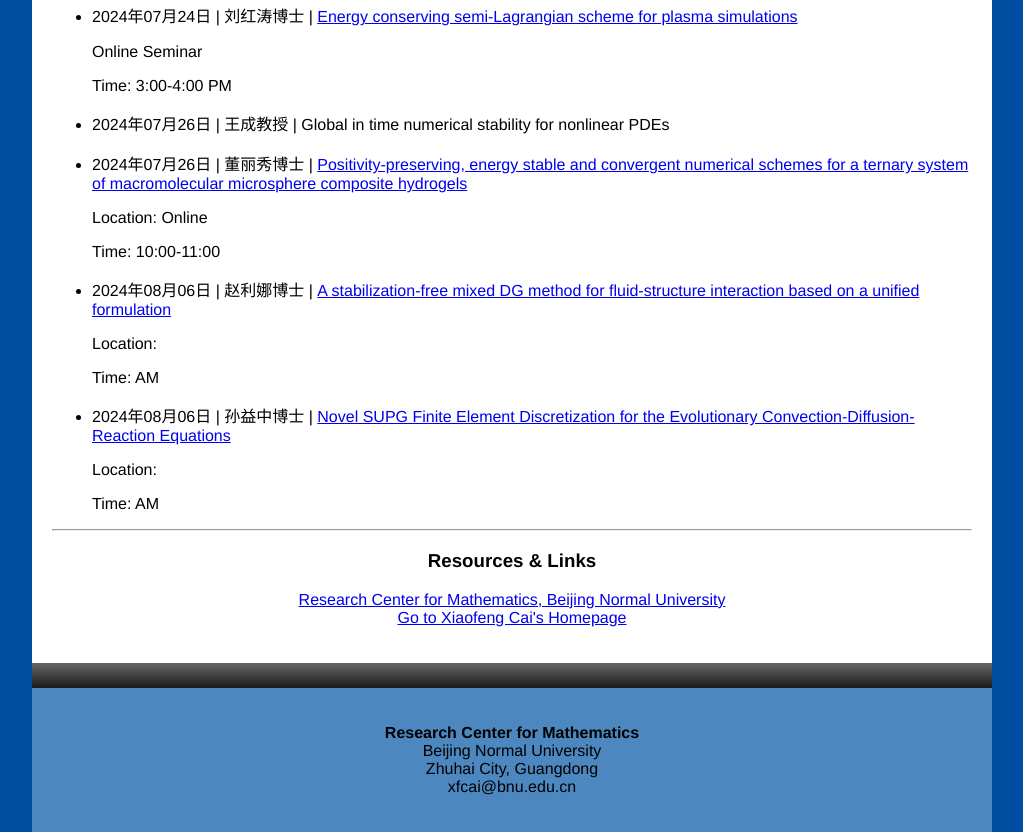
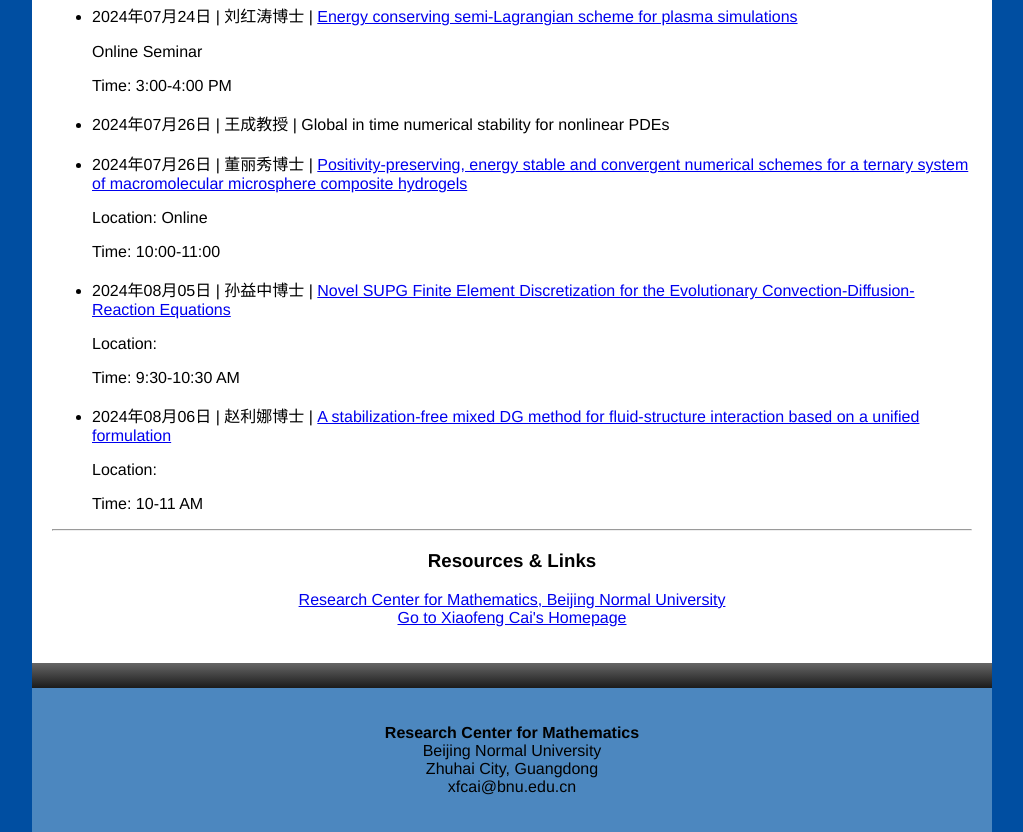
Before and after one commit to math-cai/math-cai.github.io, a plain HTML site: page summer24/summer2024_schedule.html in a window 1280 px wide. Shown: the part 1554-2386 px from the top of the page, without its empty margins (128-1151 px from the left). Drawn offline with Linux system fonts and the light colour scheme.

Commit message:
first commit

```diff
--- a/summer24/summer2024_schedule.html
+++ b/summer24/summer2024_schedule.html
@@ -316,7 +316,20 @@ img {
             </p>
         </li>
 
-
+        <li>
+          <p style="text-align: left">
+            2024年08月05日 | 孙益中博士 |
+            <a href="abstract_yizhong.html">
+               Novel SUPG Finite Element Discretization for the Evolutionary Convection-Diffusion-Reaction Equations
+              </a>
+          </p>
+         <p style="text-align: left">
+           Location:
+            </p>
+            <p style="text-align: left">
+            Time:  9:30-10:30 AM
+            </p>
+        </li>
 
         <li>
           <p style="text-align: left">
@@ -329,25 +342,12 @@ img {
            Location:
             </p>
             <p style="text-align: left">
-            Time:   AM
+            Time: 10-11   AM
             </p>
         </li>
 
 
-        <li>
-          <p style="text-align: left">
-            2024年08月06日 | 孙益中博士 |
-            <a href="abstract_yizhong.html">
-               Novel SUPG Finite Element Discretization for the Evolutionary Convection-Diffusion-Reaction Equations
-              </a>
-          </p>
-         <p style="text-align: left">
-           Location:
-            </p>
-            <p style="text-align: left">
-            Time:   AM
-            </p>
-        </li>
+
 
 
         <!-- <li>
```
Also changed, not shown: index.html (+9 -3 lines).
